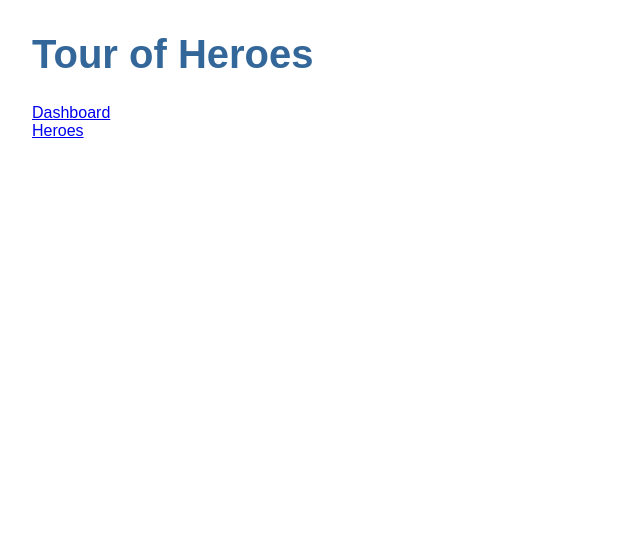
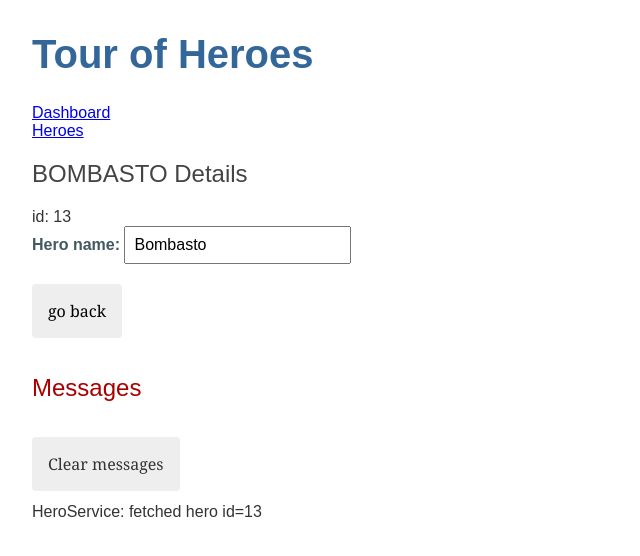
Before and after one commit to jefffock/angular-tour-of-heroes, an Angular app: page /detail/13 in a window 1280 px wide. Before the commit this address led to /. Shown: the top 556 px of the page, without its empty margins (0-640 px from the left). Built offline with nearby package versions, Linux system fonts and the light colour scheme.

Commit message:
Refactored detail view into its own paramaterized routes

```diff
--- a/src/app/app-routing.module.ts
+++ b/src/app/app-routing.module.ts
@@ -2,11 +2,13 @@ import { NgModule } from '@angular/core';
 import { RouterModule, Routes } from '@angular/router';
 import { HeroesComponent } from './heroes/heroes.component';
 import { DashboardComponent } from './dashboard/dashboard.component';
+import { HeroDetailComponent } from './hero-detail/hero-detail.component';
 
 const routes: Routes = [
   { path: '', redirectTo: '/dashboard', pathMatch: 'full' },
   { path: 'heroes', component: HeroesComponent },
   { path: 'dashboard', component: DashboardComponent },
+  { path: 'detail/:id', component: HeroDetailComponent },
 ];
 
 @NgModule({
--- a/src/app/dashboard/dashboard.component.html
+++ b/src/app/dashboard/dashboard.component.html
@@ -1,6 +1,7 @@
 <h2>Top Heroes</h2>
 <div class="heroes-menu">
-  <a *ngFor="let hero of heroes">
-    {{hero.name}}
-  </a>
+  <a *ngFor="let hero of heroes"
+  routerLink="/detail/{{hero.id}}">
+  {{hero.name}}
+</a>
 </div>
--- a/src/app/hero-detail/hero-detail.component.css
+++ b/src/app/hero-detail/hero-detail.component.css
@@ -0,0 +1,24 @@
+/* HeroDetailComponent's private CSS styles */
+label {
+  color: #435960;
+  font-weight: bold;
+}
+input {
+  font-size: 1em;
+  padding: .5rem;
+}
+button {
+  margin-top: 20px;
+  background-color: #eee;
+  padding: 1rem;
+  border-radius: 4px;
+  font-size: 1rem;
+}
+button:hover {
+  background-color: #cfd8dc;
+}
+button:disabled {
+  background-color: #eee;
+  color: #ccc;
+  cursor: auto;
+}
--- a/src/app/hero-detail/hero-detail.component.html
+++ b/src/app/hero-detail/hero-detail.component.html
@@ -5,4 +5,5 @@
     <label for="hero-name">Hero name: </label>
     <input id="hero-name" [(ngModel)]="hero.name" placeholder="name">
   </div>
+  <button type="button" (click)="goBack()">go back</button>
 </div>
--- a/src/app/hero-detail/hero-detail.component.ts
+++ b/src/app/hero-detail/hero-detail.component.ts
@@ -1,5 +1,8 @@
 import { Component, Input } from '@angular/core';
 import { Hero } from '../hero';
+import { ActivatedRoute } from '@angular/router';
+import { Location } from '@angular/common';
+import { HeroService } from '../hero.service';
 
 @Component({
   selector: 'app-hero-detail',
@@ -8,4 +11,24 @@ import { Hero } from '../hero';
 })
 export class HeroDetailComponent {
   @Input() hero?: Hero;
+
+  ngOnInit(): void {
+    this.getHero();
+  }
+
+  getHero(): void {
+    const id = Number(this.route.snapshot.paramMap.get('id'));
+    this.heroService.getHero(id)
+      .subscribe(hero => this.hero = hero);
+  }
+
+  goBack(): void {
+    this.location.back();
+  }
+
+  constructor(
+    private route: ActivatedRoute,
+    private heroService: HeroService,
+    private location: Location
+  ) {}
 }
--- a/src/app/hero.service.ts
+++ b/src/app/hero.service.ts
@@ -13,5 +13,12 @@ export class HeroService {
     this.messageService.add('HeroService: fetched heroes');
     return heroes;
   }
+
+  getHero(id: number): Observable<Hero> {
+    const hero = HEROES.find(h => h.id === id)!;
+    this.messageService.add(`HeroService: fetched hero id=${id}`);
+    return of(hero);
+  }
+
   constructor(private messageService: MessageService) { }
 }
--- a/src/app/heroes/heroes.component.html
+++ b/src/app/heroes/heroes.component.html
@@ -1,10 +1,8 @@
 <h2>My Heroes</h2>
 <ul class="heroes">
   <li *ngFor="let hero of heroes">
-    <button type="button" (click)="onSelect(hero)" [class.selected]="hero === selectedHero">
-      <span class="badge">{{hero.id}}</span>
-      <span class="name">{{hero.name}}</span>
-    </button>
+    <a routerLink="/detail/{{hero.id}}">
+      <span class="badge">{{hero.id}}</span> {{hero.name}}
+    </a>
   </li>
 </ul>
-<app-hero-detail [hero]="selectedHero"></app-hero-detail>
--- a/src/app/heroes/heroes.component.ts
+++ b/src/app/heroes/heroes.component.ts
@@ -10,14 +10,9 @@ import { MessageService } from '../message.service';
 })
 export class HeroesComponent implements OnInit {
   heroes: Hero[] = [];
-  selectedHero?: Hero;
 
   constructor(private heroService: HeroService, private messageService: MessageService) { }
 
-  onSelect(hero: Hero): void {
-    this.selectedHero = hero;
-    this.messageService.add(`HeroesComponent: Selected hero id=${hero.id}`);
-  }
   getHeroes(): void {
     this.heroService.getHeroes()
         .subscribe(heroes => this.heroes = heroes);
```
